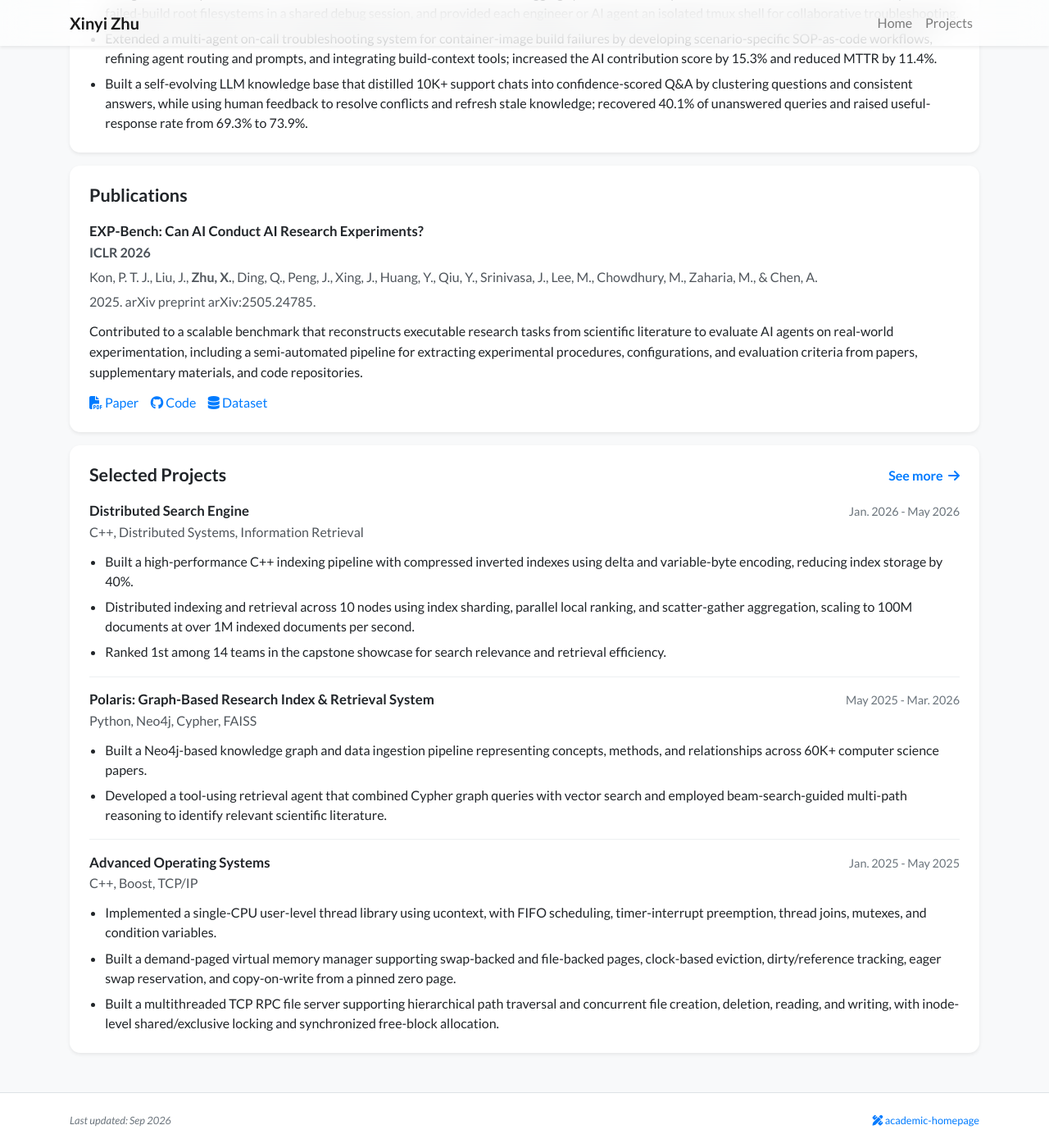
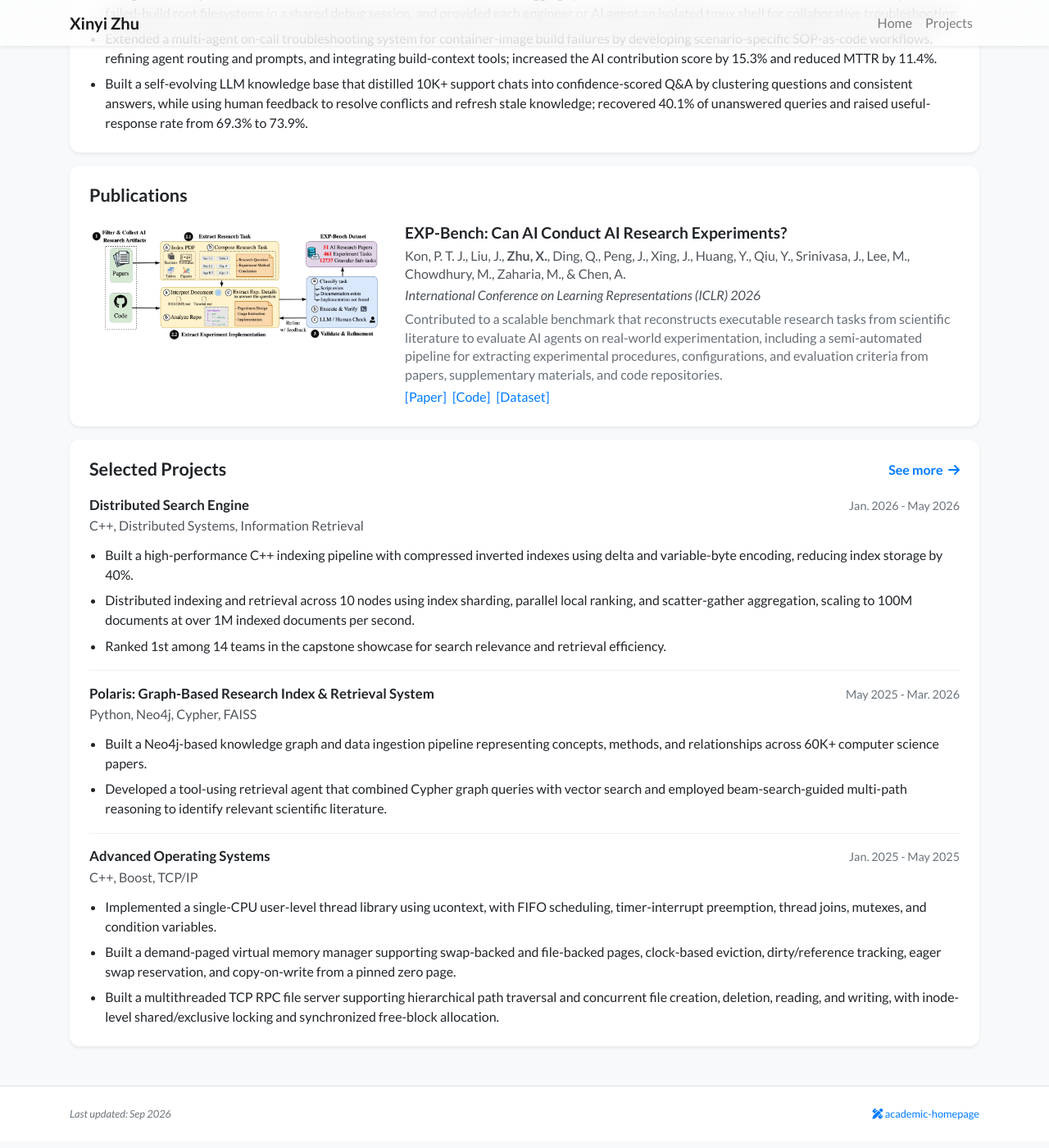
Before and after one commit to yiliazhuxyxy/yiliazhuxyxy.github.io, a Jekyll site: the page built from index_layout2.html, in a window 1280 px wide and 1400 px high, scrolled down 1168 px. Shown: the whole window at 82% size. Built offline with Jekyll 4.4.1, drawn with Linux system fonts in a browser that asks for light colours; nearby versions of some CDN libraries; a style sheet for code colours, icons or effects is not loaded.

Commit message:
Redesign EXP-Bench publication card

```diff
--- a/_data/profile.yml
+++ b/_data/profile.yml
@@ -59,11 +59,12 @@ experience:
 
 publications:
   - title: "EXP-Bench: Can AI Conduct AI Research Experiments?"
-    venue: ICLR 2026
+    venue: International Conference on Learning Representations (ICLR) 2026
     year: 2025
     authors: "Kon, P. T. J., Liu, J., <strong>Zhu, X.</strong>, Ding, Q., Peng, J., Xing, J., Huang, Y., Qiu, Y., Srinivasa, J., Lee, M., Chowdhury, M., Zaharia, M., & Chen, A."
     citation: "arXiv preprint arXiv:2505.24785"
     description: Contributed to a scalable benchmark that reconstructs executable research tasks from scientific literature to evaluate AI agents on real-world experimentation, including a semi-automated pipeline for extracting experimental procedures, configurations, and evaluation criteria from papers, supplementary materials, and code repositories.
+    image: /assets/images/covers/exp-bench-overview.png
     paper: https://arxiv.org/pdf/2505.24785
     code: https://github.com/Just-Curieous/EXP-Bench
     dataset: https://huggingface.co/datasets/Just-Curieous/EXP-Bench
--- a/_includes/widgets/experience_card.html
+++ b/_includes/widgets/experience_card.html
@@ -75,15 +75,19 @@
                 <h3 class="section-title">Publications</h3>
                 {% for item in site.data.profile.publications %}
                 <article class="publication-profile-item">
-                    <h4 class="item-title">{{ item.title }}</h4>
-                    <div class="publication-venue">{{ item.venue }}</div>
-                    <div class="publication-authors">{{ item.authors }}</div>
-                    <div class="publication-citation">{{ item.year }}. {{ item.citation }}.</div>
-                    <p class="publication-description">{{ item.description }}</p>
-                    <div class="publication-links">
-                        <a href="{{ item.paper }}" target="_blank" rel="noopener noreferrer"><i class="fas fa-file-pdf"></i> Paper</a>
-                        <a href="{{ item.code }}" target="_blank" rel="noopener noreferrer"><i class="fab fa-github"></i> Code</a>
-                        <a href="{{ item.dataset }}" target="_blank" rel="noopener noreferrer"><i class="fas fa-database"></i> Dataset</a>
+                    <a class="publication-image-link" href="{{ item.paper }}" target="_blank" rel="noopener noreferrer" aria-label="Open {{ item.title }} paper">
+                        <img class="publication-image" src="{{ item.image | relative_url }}" alt="Overview of the EXP-Bench data collection and task validation pipeline">
+                    </a>
+                    <div class="publication-content">
+                        <h4 class="publication-title">{{ item.title }}</h4>
+                        <div class="publication-authors">{{ item.authors }}</div>
+                        <div class="publication-venue"><em>{{ item.venue }}</em></div>
+                        <p class="publication-description">{{ item.description }}</p>
+                        <div class="publication-links">
+                            <a href="{{ item.paper }}" target="_blank" rel="noopener noreferrer">[Paper]</a>
+                            <a href="{{ item.code }}" target="_blank" rel="noopener noreferrer">[Code]</a>
+                            <a href="{{ item.dataset }}" target="_blank" rel="noopener noreferrer">[Dataset]</a>
+                        </div>
                     </div>
                 </article>
                 {% endfor %}
--- a/assets/css/global.css
+++ b/assets/css/global.css
@@ -211,29 +211,51 @@ div.lazy {
 }
 
 .publication-profile-item {
-    line-height: 1.55;
+    display: flex;
+    align-items: flex-start;
+    gap: 1.5rem;
+    line-height: 1.4;
+}
+
+.publication-image-link {
+    flex: 0 0 34%;
+}
+
+.publication-image {
+    display: block;
+    width: 100%;
+    height: auto;
+    border-radius: 0.35rem;
+}
+
+.publication-content {
+    flex: 1;
+    min-width: 0;
+}
+
+.publication-title {
+    font-size: 1.2rem;
+    margin: 0 0 0.35rem;
 }
 
 .publication-venue {
     color: #495057;
-    font-weight: 700;
-    margin-top: 0.25rem;
+    margin-top: 0.2rem;
 }
 
-.publication-authors,
-.publication-citation {
+.publication-authors {
     color: #50565c;
-    margin-top: 0.3rem;
 }
 
 .publication-description {
-    margin: 0.75rem 0;
+    color: #687078;
+    margin: 0.45rem 0 0.35rem;
 }
 
 .publication-links {
     display: flex;
     flex-wrap: wrap;
-    gap: 0.9rem;
+    gap: 0.45rem;
 }
 
 @media (max-width: 767.98px) {
@@ -255,4 +277,13 @@ div.lazy {
         width: 48px;
         height: 48px;
     }
+
+    .publication-profile-item {
+        display: block;
+    }
+
+    .publication-image-link {
+        display: block;
+        margin-bottom: 1rem;
+    }
 }
```
Also changed, not shown: assets/images/covers/exp-bench-overview.png (added).
